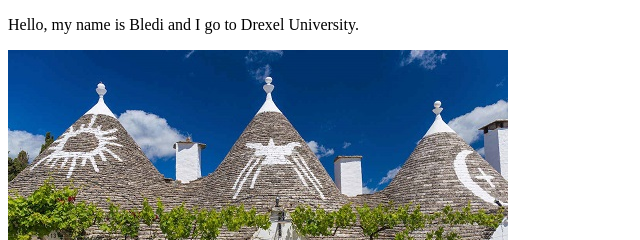
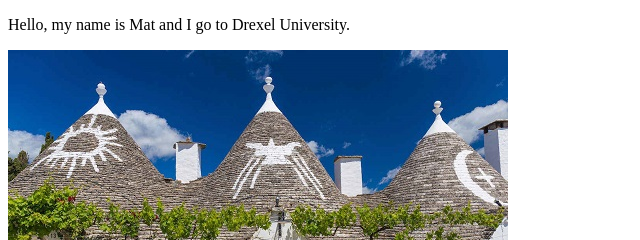
Before and after one commit to machawk1/Bledi-Webpage, a plain HTML site: page index.html in a window 1280 px wide. Shown: the top 240 px of the page, 0-640 px from the left. Drawn offline with Linux system fonts and the light colour scheme.

Commit message:
Changed name

```diff
--- a/index.html
+++ b/index.html
@@ -4,7 +4,7 @@
         <script src="myScript.js"></script>
 </head>
 <body>
-<p>Hello, my name is Bledi and I go to Drexel University.</p>
+<p>Hello, my name is Mat and I go to Drexel University.</p>
 
 <style>
 
```
